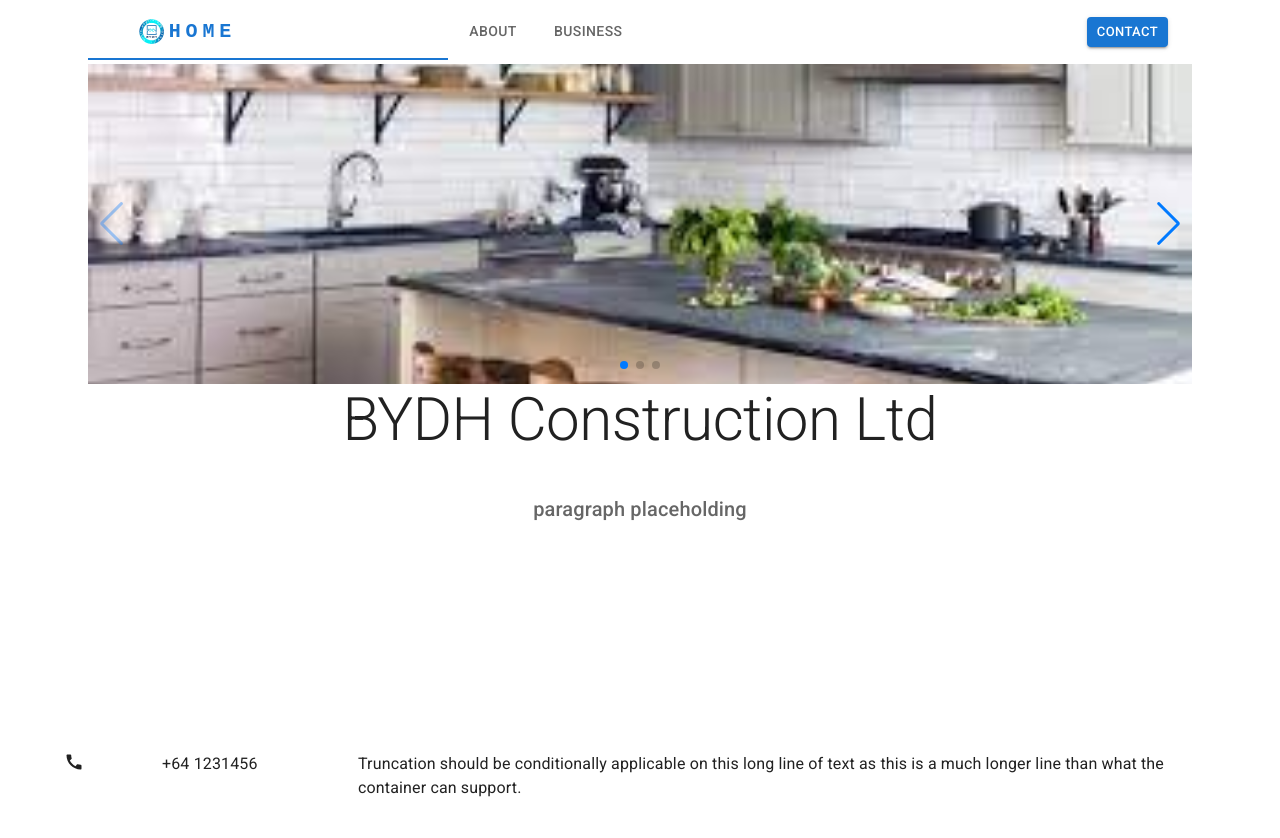
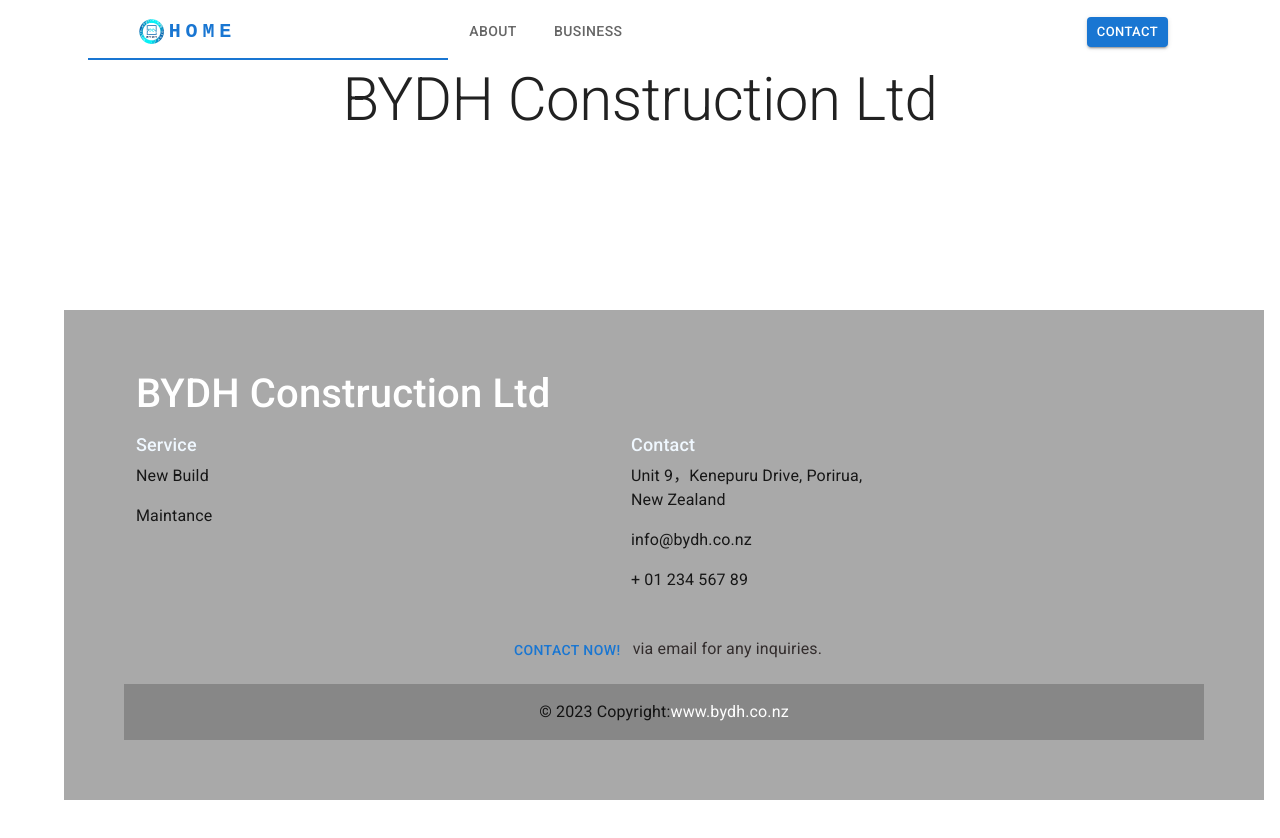
Before and after one commit to BydhLtd/bydh-web-main, a React (Create React App) app: page / in a window 1280 px wide. Shown: the top 838 px of the page. Built offline with nearby package versions, Linux system fonts and the light colour scheme.

Commit message:
Added new Footer

```diff
--- a/src/components/Footer.jsx
+++ b/src/components/Footer.jsx
@@ -5,8 +5,17 @@ import BottomNavigationAction from '@mui/material/BottomNavigationAction';
 import RestoreIcon from '@mui/icons-material/Restore';
 import FavoriteIcon from '@mui/icons-material/Favorite';
 import LocationOnIcon from '@mui/icons-material/LocationOn';
-import { Container, Grid, Typography,Button, Avatar, Hidden } from '@mui/material';
-import CallIcon from '@mui/icons-material/Call';
+import { Container, Component, Typography,Button, Avatar, Hidden,} from '@mui/material';
+import { MDBFooter, MDBRow, MDBCol, MDBIcon, MDBContainer, MDBBtn, } from 'mdb-react-ui-kit';
+import GridLayout from 'react-grid-layout';
+import "../style.css";
+import SvgIcon from "@mui/material/SvgIcon";
+
+
+
+
+
+
 
 export default function Footer() {
   const [value, setValue] = React.useState(0);
@@ -14,17 +23,83 @@ export default function Footer() {
   const message = `Truncation should be conditionally applicable on this long line of text
  as this is a much longer line than what the container can support. `;
 
+
+
   return (
-    <Container maxWidth='lg' sx={{ position:'fixed', bottom:0, left:0, right:0 }}>
-      <Grid container spacing={3} >
-        <Grid item xs={4} md={1} lg={1}><CallIcon fontSize='small'></CallIcon></Grid>
-        <Grid item xs md={2} lg={2} zeroMinWidth>
-            <Typography noWrap>+64 1231456</Typography>
-        </Grid>
-        <Hidden only="xs">
-          <Grid item xs={false} md={9} lg={9} zeroMinWidth>{message}</Grid>
-        </Hidden>
-      </Grid>
-      </Container>
+
+
+
+    <MDBFooter className='FooterBox'>
+
+
+      <MDBContainer>
+      <section className=''>
+        <h1 style={{ color: "white", textAlign: "left" }}>
+         BYDH Construction Ltd
+          </h1>
+          <MDBRow className='mt-3'>
+            <MDBCol md='2' lg='2' xl='2'>
+            <h6 className='FooterHeader2Text'>Service</h6>
+            <p>
+              <a href='https://www.bydh.co.nz/#/Customers' className='text-reset'>
+              New Build
+              </a>
+            </p>
+            <p>
+              <a href='https://www.bydh.co.nz/#/Customers' className='text-reset'>
+                Maintance
+              </a>
+            </p>
+
+            </MDBCol>
+
+            <MDBCol md='4' lg='3' xl='3' className='mx-auto mb-md-0 mb-4'>
+            <h6 className='FooterHeader2Text'>Contact</h6>
+            <p>
+              <MDBIcon icon="home"  />
+              Unit 9，Kenepuru Drive, Porirua, New Zealand
+            </p>
+            <p>
+              <MDBIcon icon="envelope" />
+              info@bydh.co.nz
+            </p>
+
+            <p>
+              <MDBIcon icon="print" />
+              + 01 234 567 89
+            </p>
+          </MDBCol>
+            </MDBRow>
+        <MDBRow className='text-center text-dark'>
+        <MDBContainer className='p-4 pb-0'>
+        <section className=''>
+          <p>
+
+            <Button>
+              Contact Now!
+            </Button>
+            <span> via email for any inquiries. </span>
+          </p>
+        </section>
+      </MDBContainer>
+
+      </MDBRow >
+
+        </section>
+      </MDBContainer>
+
+      <div className='text-center p-3' style={{ backgroundColor: 'rgba(0, 0, 0, 0.2)' }}>
+        © 2023 Copyright:
+        <a className='text-white' href='www.bydh.co.nz'>
+           www.bydh.co.nz
+        </a>
+      </div>
+
+
+
+
+  </MDBFooter>
+
+
   );
 }
--- a/src/components/Header/HeaderAppBar.jsx
+++ b/src/components/Header/HeaderAppBar.jsx
@@ -18,7 +18,7 @@ import SvgIcon from "@mui/material/SvgIcon";
 import Tabs from "@mui/material/Tabs";
 import Tab from "@mui/material/Tab";
 import { Link,  useLocation } from "react-router-dom";
-import Logo  from '../../resources/images/BYDH.png';
+
 
 
 
--- a/src/components/Home.jsx
+++ b/src/components/Home.jsx
@@ -28,23 +28,11 @@ const Home = () => {
   return (
     <Container id="home" maxWidth="lg" sx={{ width: "100%" }}>
       <Box sx={{ width: "100%", height: "40%" }}>
-        <Swiper
-          cssMode={true}
-          navigation={true}
-          pagination={true}
-          mousewheel={true}
-          keyboard={true}
-          modules={[Navigation, Pagination, Mousewheel, Keyboard]}
-          className="mySwiper"
-        >
-          <SwiperSlide><img src={Innovation} alt="Innovation"></img></SwiperSlide>
-          <SwiperSlide><img src={Logo} alt="Logo"></img> </SwiperSlide>
-          <SwiperSlide>Slide 3</SwiperSlide>
-        </Swiper>
-      </Box>
       <Typography variant="h2" align="center" color="textPrimary" gutterBottom>
         BYDH Construction Ltd
       </Typography>
+      </Box>
+
 
       <CardContent>
         <Typography variant="h6" align="center" color="textSecondary" paragraph>
--- a/src/index.js
+++ b/src/index.js
@@ -1,5 +1,7 @@
 import React from "react";
 import { createRoot } from "react-dom/client";
+import 'mdb-react-ui-kit/dist/css/mdb.min.css';
+
 
 import App from "./App";
 
--- a/src/style.css
+++ b/src/style.css
@@ -55,3 +55,20 @@
   height: 10%;
 
 }
+
+.FooterBox {
+  padding: 60px 60px;
+  background: darkgray;
+  position: fixed;
+  max-width: 1200px;
+  bottom: 0;
+  width: 100%;
+  margin: auto;
+  overflow-x: hidden;
+
+}
+
+.FooterHeader2Text{
+  font-size: 18px;
+  color: aliceblue;
+}
```
